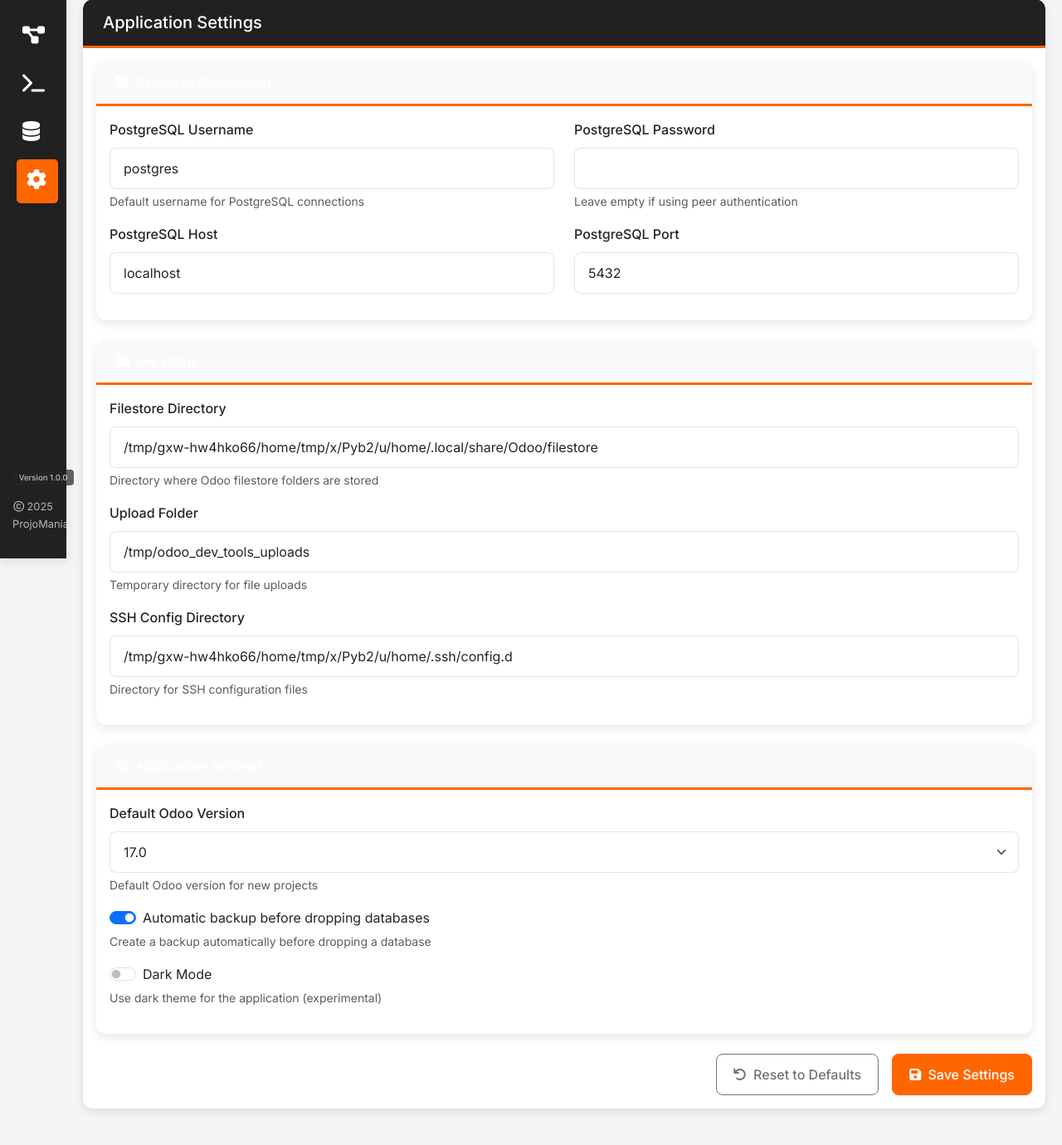
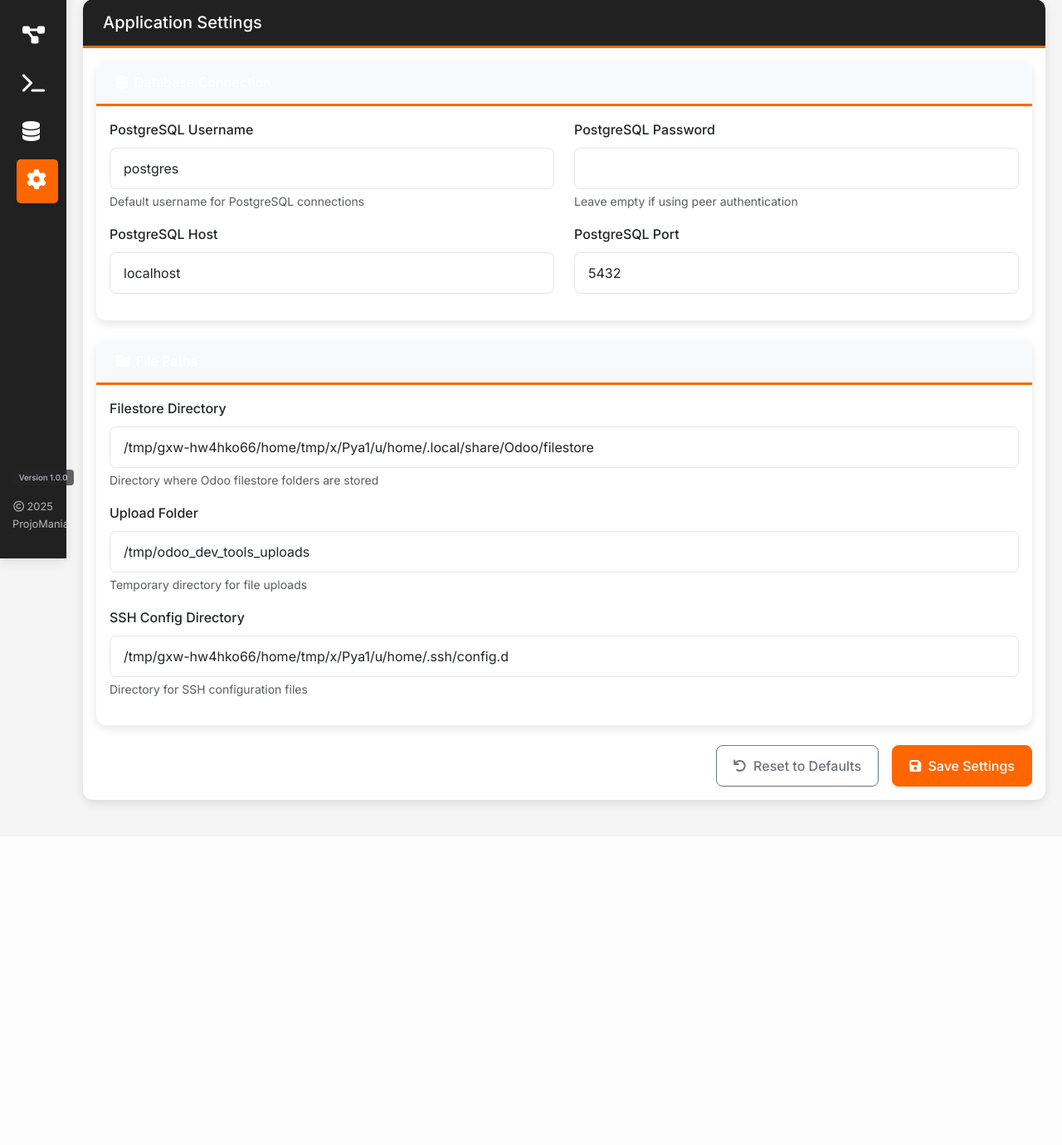
Before and after one commit to ProjoMania/OdooDeveloperToolsUI, a Flask app: page /settings in a window 1280 px wide. Shown: the part 127-1507 px from the top of the page at 83% size. After the commit the page ends 1099 px from the top, so only its background shows below. Run offline with Flask 3, Linux system fonts and the light colour scheme; parts of the project's set-up code (start-up, migrations or seed data) failed here and were passed over; some libraries are stand-ins or nearby versions.

Commit message:
remove: application settings section from settings page

```diff
--- a/src/templates/settings.html
+++ b/src/templates/settings.html
@@ -75,46 +75,6 @@
                         </div>
                     </div>
 
-                    <!-- Application Settings -->
-                    <div class="card mb-4">
-                        <div class="card-header bg-light">
-                            <h6 class="mb-0"><i class="fas fa-sliders-h me-2"></i>Application Settings</h6>
-                        </div>
-                        <div class="card-body">
-                            <div class="mb-3">
-                                <label for="default_odoo_version" class="form-label">Default Odoo Version</label>
-                                <select class="form-select" id="default_odoo_version" name="default_odoo_version">
-                                    <option value="17.0" {% if settings.get('default_odoo_version') == '17.0' %}selected{% endif %}>17.0</option>
-                                    <option value="16.0" {% if settings.get('default_odoo_version') == '16.0' %}selected{% endif %}>16.0</option>
-                                    <option value="15.0" {% if settings.get('default_odoo_version') == '15.0' %}selected{% endif %}>15.0</option>
-                                    <option value="14.0" {% if settings.get('default_odoo_version') == '14.0' %}selected{% endif %}>14.0</option>
-                                    <option value="13.0" {% if settings.get('default_odoo_version') == '13.0' %}selected{% endif %}>13.0</option>
-                                </select>
-                                <div class="form-text">Default Odoo version for new projects</div>
-                            </div>
-                            <div class="mb-3">
-                                <div class="form-check form-switch">
-                                    <input class="form-check-input" type="checkbox" id="auto_backup_before_drop" name="auto_backup_before_drop"
-                                           {% if settings.get('auto_backup_before_drop', 'true') == 'true' %}checked{% endif %}>
-                                    <label class="form-check-label" for="auto_backup_before_drop">
-                                        Automatic backup before dropping databases
-                                    </label>
-                                </div>
-                                <div class="form-text">Create a backup automatically before dropping a database</div>
-                            </div>
-                            <div class="mb-3">
-                                <div class="form-check form-switch">
-                                    <input class="form-check-input" type="checkbox" id="dark_mode" name="dark_mode"
-                                           {% if settings.get('dark_mode', 'false') == 'true' %}checked{% endif %}>
-                                    <label class="form-check-label" for="dark_mode">
-                                        Dark Mode
-                                    </label>
-                                </div>
-                                <div class="form-text">Use dark theme for the application (experimental)</div>
-                            </div>
-                        </div>
-                    </div>
-
                     <div class="d-grid gap-2 d-md-flex justify-content-md-end">
                         <button type="button" class="btn btn-outline-secondary me-md-2" onclick="resetSettings()">
                             <i class="fas fa-undo me-1"></i> Reset to Defaults
```
